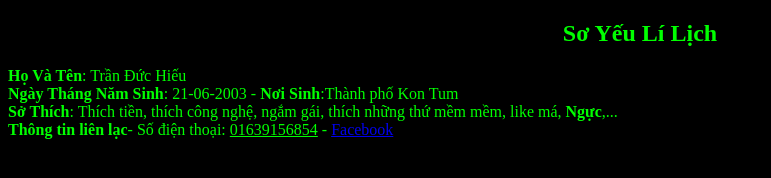
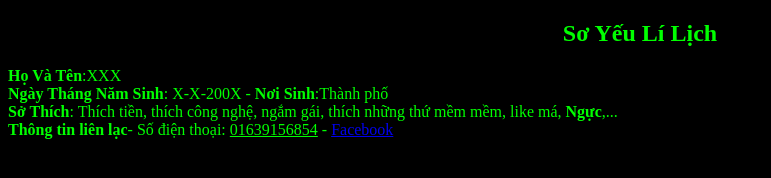
Before and after one commit to binmz/hoccss, a plain HTML site: page index.html in a window 1280 px wide. Shown: the whole page, without its empty margins (0-771 px from the left). Drawn offline with Linux system fonts and the light colour scheme.

Commit message:
Update index.html

```diff
--- a/index.html
+++ b/index.html
@@ -7,8 +7,8 @@
 </head>
 <body style="background: #000000;color: #00FF00;">
 	<center><H2>Sơ Yếu Lí Lịch</H2></center>
- 	<p><strong>Họ Và Tên</strong>: Trần Đức Hiếu<br>
-	<strong>Ngày Tháng Năm Sinh</strong>: 21-06-2003 - <strong>Nơi Sinh</strong>:Thành phố Kon Tum<br>
+ 	<p><strong>Họ Và Tên</strong>:XXX<br>
+	<strong>Ngày Tháng Năm Sinh</strong>: X-X-200X - <strong>Nơi Sinh</strong>:Thành phố <br>
 	<STRONG>Sở Thích</STRONG>: Thích tiền, thích công nghệ, ngắm gái, thích những thứ mềm mềm, like má, <strong>Ngực</strong>,...<br>
 	<strong>Thông tin liên lạc</strong>- Số điện thoại: <u>01639156854</u> - <a href="http://fb.com/bin.2106" title="Nhấn vào đây" target="_blank">Facebook</a><br>
 	<strong></strong>
```
